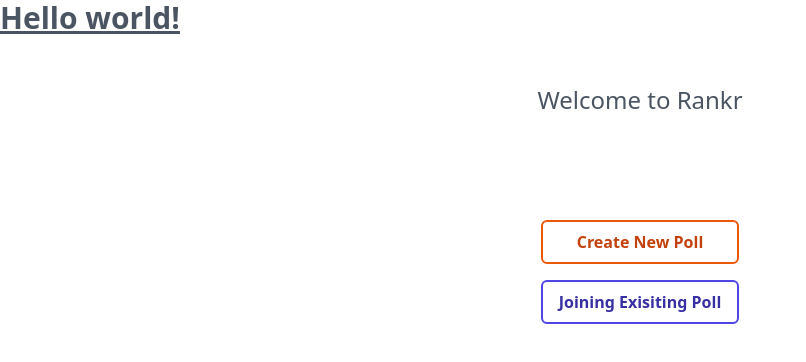
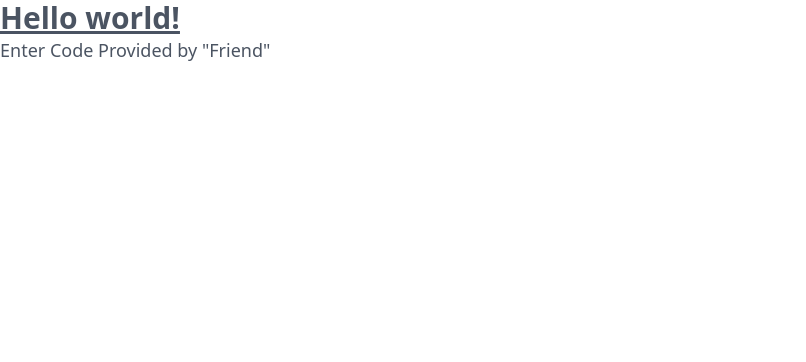
Before and after one commit to albert-byiringiro/vote-fusion, a React (Vite) app in the folder client/: page / in a window 1280 px wide. Shown: the top 362 px of the page, without its empty margins (0-806 px from the left). Built offline with nearby package versions, Linux system fonts and the light colour scheme.

Commit message:
feature: added a Join page

```diff
--- a/client/src/App.tsx
+++ b/client/src/App.tsx
@@ -1,4 +1,4 @@
-import Welcome from './pages/Welcome';
+import Join from './pages/Join';
 
 export default function App() {
 
@@ -7,7 +7,7 @@ export default function App() {
       <h1 className="text-3xl font-bold underline">
         Hello world!
       </h1>
-      <Welcome/>
+      <Join/>
     </>
   );
 }
--- /dev/null
+++ b/client/src/pages/Join.tsx
@@ -0,0 +1,7 @@
+const Join: React.FC = () => (
+    <div className="">
+        <h3 className="">Enter Code Provided by &quot;Friend&quot;</h3>
+    </div>
+)
+
+export default Join
```
